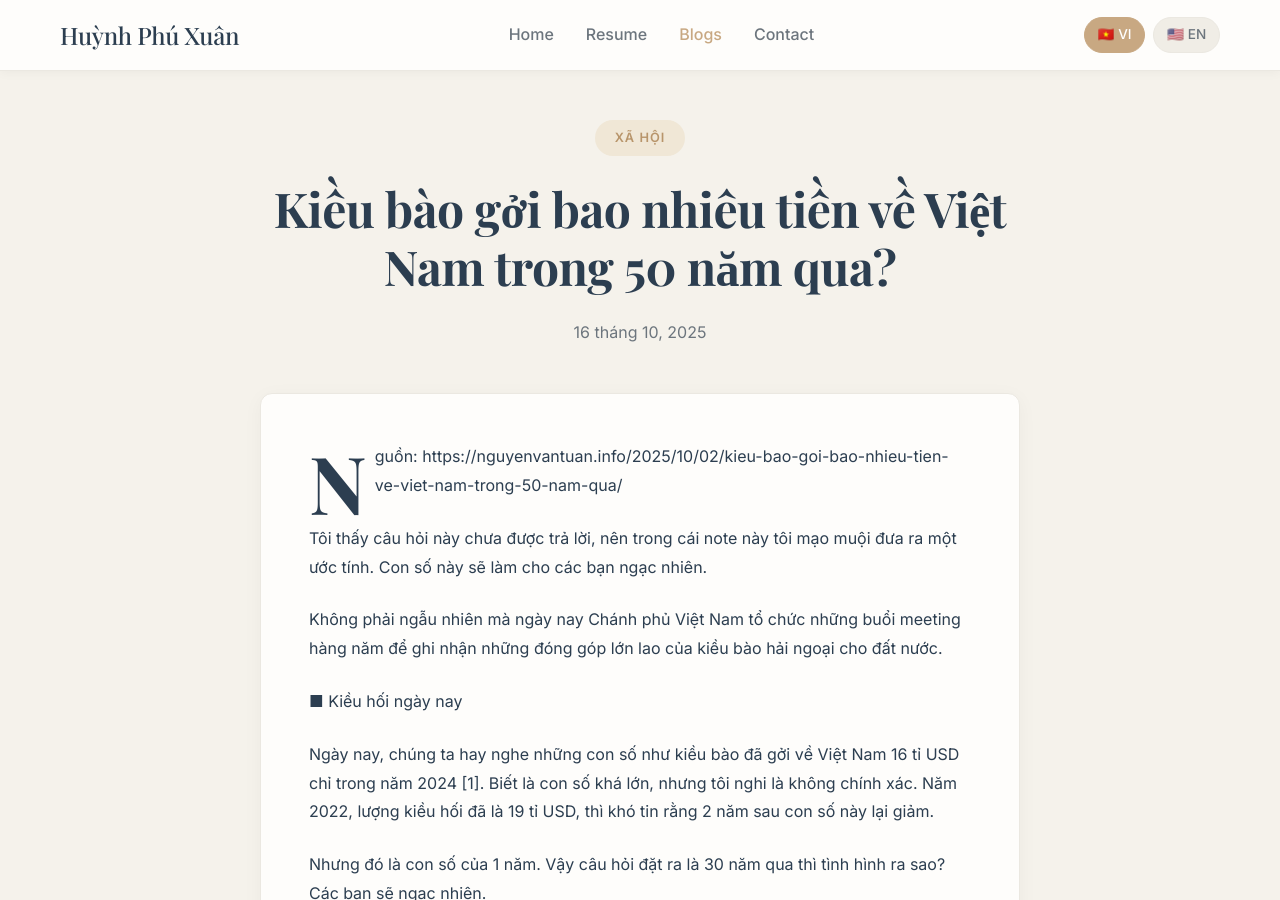
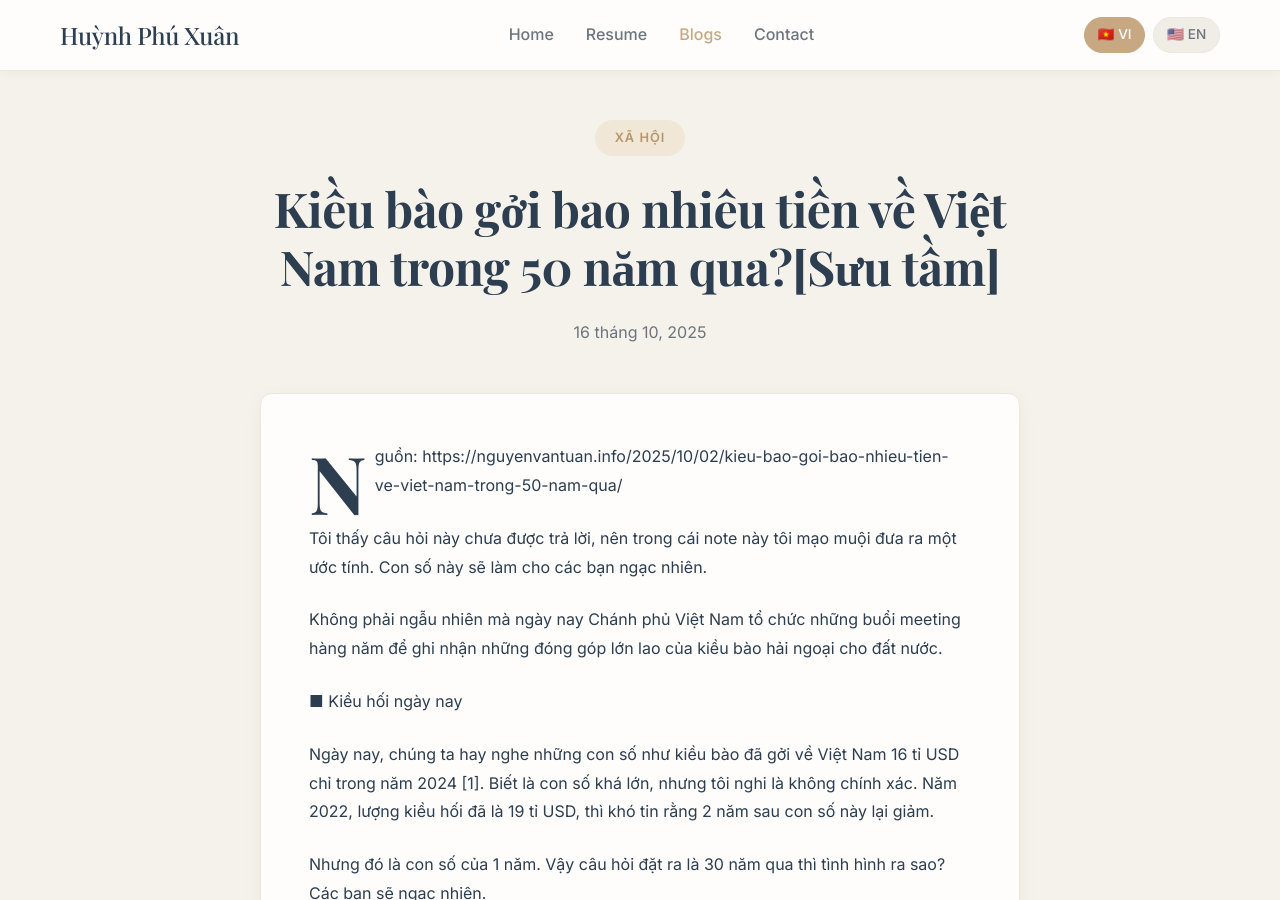
Before and after one commit to xuanhvl-learning/xuanhvl-learning.github.io, a Jekyll site: the page built from _posts/2025-10-16-kieu-bao-goi-bao-nhieu-tien-ve-viet-nam-trong-50-nam-qua.md, in a window 1280 px wide and 900 px high. Built offline with Jekyll 4.4.1, drawn with Linux system fonts in a browser that asks for light colours.

Commit message:
Update post title and excerpt formatting

```diff
--- a/_posts/2025-10-16-kieu-bao-goi-bao-nhieu-tien-ve-viet-nam-trong-50-nam-qua.md
+++ b/_posts/2025-10-16-kieu-bao-goi-bao-nhieu-tien-ve-viet-nam-trong-50-nam-qua.md
@@ -1,9 +1,9 @@
 ---
 layout: post
-title: "Kiều bào gởi bao nhiêu tiền về Việt Nam trong 50 năm qua?"
+title: "Kiều bào gởi bao nhiêu tiền về Việt Nam trong 50 năm qua?[Sưu tầm] "
 date: 2025-10-16
 category: society
-excerpt: "[Sưu tầm] Tôi thấy câu hỏi này chưa được trả lời, nên trong cái note này tôi mạo muội đưa ra một ước tính. Con số này sẽ làm cho các bạn ngạc nhiên.   Không phải ngẫu nhiên mà ngày nay Chánh phủ Việt Nam tổ chức những buổi meeting hàng năm để ghi nhận những đóng góp lớn lao của kiều bào hải ngoại cho đất nước."
+excerpt: "Tôi thấy câu hỏi này chưa được trả lời, nên trong cái note này tôi mạo muội đưa ra một ước tính. Con số này sẽ làm cho các bạn ngạc nhiên.   Không phải ngẫu nhiên mà ngày nay Chánh phủ Việt Nam tổ chức những buổi meeting hàng năm để ghi nhận những đóng góp lớn lao của kiều bào hải ngoại cho đất nước."
 ---
 Nguồn: https://nguyenvantuan.info/2025/10/02/kieu-bao-goi-bao-nhieu-tien-ve-viet-nam-trong-50-nam-qua/
 
```
